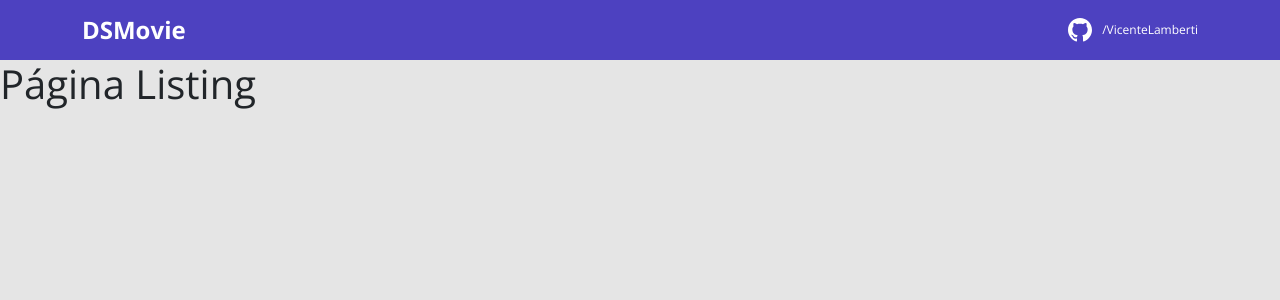
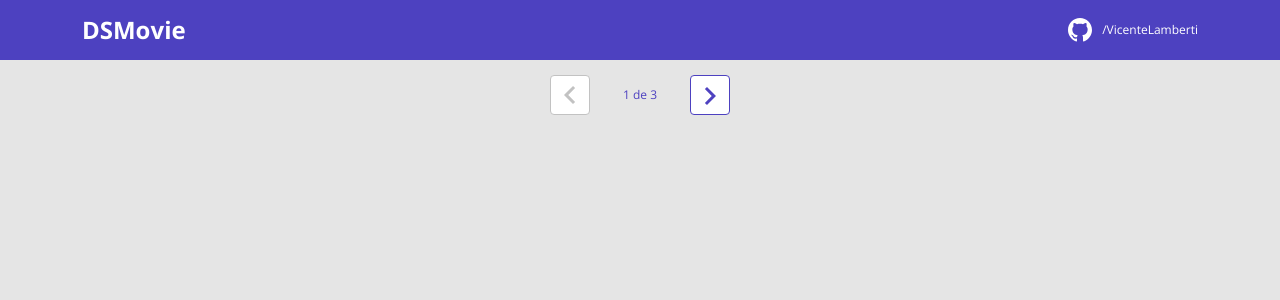
Before and after one commit to VicenteLamberti/dsmovie, a React (Create React App) app in the folder frontend/: page / in a window 1280 px wide. Shown: the top 300 px of the page. Built offline with nearby package versions, Linux system fonts and the light colour scheme.

Commit message:
Pagination layout

```diff
--- /dev/null
+++ b/frontend/src/components/Pagination/index.tsx
@@ -0,0 +1,18 @@
+import {ReactComponent as ArrowQQNome} from 'assets/img/arrow.svg';
+function Pagination() {
+    return (
+        <div className="dsmovie-pagination-container">
+            <div className="dsmovie-pagination-box">
+                <button className="dsmovie-pagination-button" disabled={true} >
+                    <ArrowQQNome />
+                </button>
+                <p>{`${1} de ${3}`}</p>
+                <button className="dsmovie-pagination-button" disabled={false} >
+                    <ArrowQQNome className="dsmovie-flip-horizontal" />
+                </button>
+            </div>
+        </div>
+    );
+}
+
+export default Pagination;
--- /dev/null
+++ b/frontend/src/components/Pagination/styles.css
@@ -0,0 +1,53 @@
+.dsmovie-pagination-container {
+    padding: 15px 0;
+    display: flex;
+    justify-content: center;
+    align-items: center;
+}
+
+.dsmovie-pagination-box {
+    width: 180px;
+    display: flex;
+    justify-content: space-between;
+    align-items: center;
+}
+
+.dsmovie-pagination-box form {
+    width: 100%;
+    display: flex;
+}
+
+.dsmovie-pagination-button {
+    width: 40px;
+    height: 40px;
+    border-radius: 4px;
+    background-color: #fff;
+    display: flex;
+    justify-content: center;
+    align-items: center;
+    border: 1px solid var(--color-primary);
+    cursor: pointer;
+}
+
+.dsmovie-pagination-button svg {
+    filter: brightness(0) saturate(100%) invert(26%) sepia(19%) saturate(7395%) hue-rotate(234deg) brightness(89%) contrast(92%);
+}
+
+.dsmovie-pagination-button:disabled {
+    border: 1px solid #c2c2c2;
+    cursor: unset;
+}
+
+.dsmovie-pagination-button:disabled svg {
+    filter: none;
+}
+
+.dsmovie-pagination-container p {
+    margin: 0;
+    font-size: 12px;
+    color: var(--color-primary);
+}
+
+.dsmovie-flip-horizontal {
+    transform: rotate(180deg);
+}
--- a/frontend/src/pages/Listing/index.tsx
+++ b/frontend/src/pages/Listing/index.tsx
@@ -1,6 +1,9 @@
+import Pagination from "components/Pagination";
+import "./styles.css"
+
 function Listing(){
     return(
-        <h1>Página Listing</h1>
+        <Pagination/>
     )
 }
 
--- /dev/null
+++ b/frontend/src/pages/Listing/styles.css
@@ -0,0 +1,53 @@
+.dsmovie-pagination-container {
+    padding: 15px 0;
+    display: flex;
+    justify-content: center;
+    align-items: center;
+}
+
+.dsmovie-pagination-box {
+    width: 180px;
+    display: flex;
+    justify-content: space-between;
+    align-items: center;
+}
+
+.dsmovie-pagination-box form {
+    width: 100%;
+    display: flex;
+}
+
+.dsmovie-pagination-button {
+    width: 40px;
+    height: 40px;
+    border-radius: 4px;
+    background-color: #fff;
+    display: flex;
+    justify-content: center;
+    align-items: center;
+    border: 1px solid var(--color-primary);
+    cursor: pointer;
+}
+
+.dsmovie-pagination-button svg {
+    filter: brightness(0) saturate(100%) invert(26%) sepia(19%) saturate(7395%) hue-rotate(234deg) brightness(89%) contrast(92%);
+}
+
+.dsmovie-pagination-button:disabled {
+    border: 1px solid #c2c2c2;
+    cursor: unset;
+}
+
+.dsmovie-pagination-button:disabled svg {
+    filter: none;
+}
+
+.dsmovie-pagination-container p {
+    margin: 0;
+    font-size: 12px;
+    color: var(--color-primary);
+}
+
+.dsmovie-flip-horizontal {
+    transform: rotate(180deg);
+}
```
Also changed, not shown: frontend/src/assets/img/arrow.svg (added).
